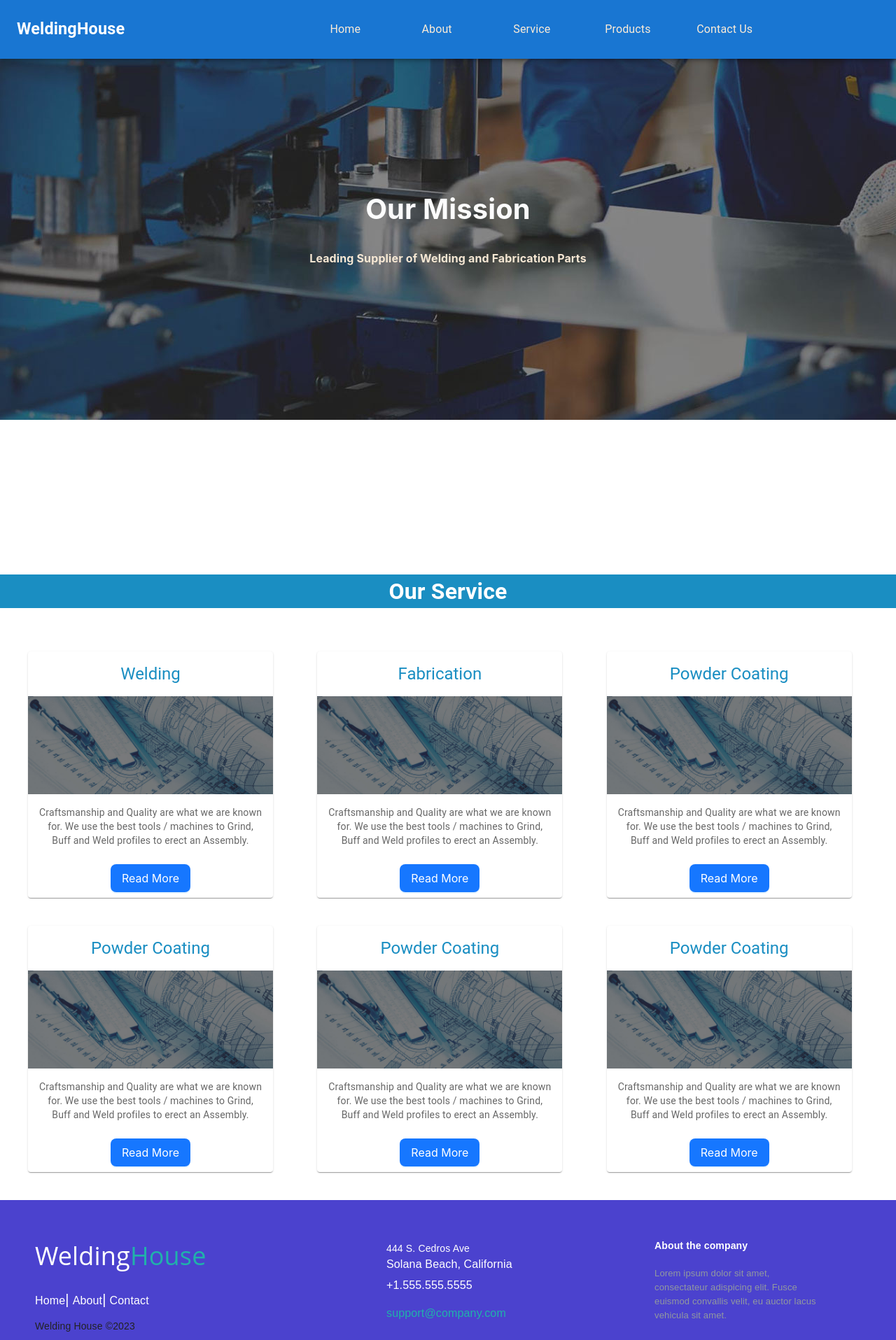
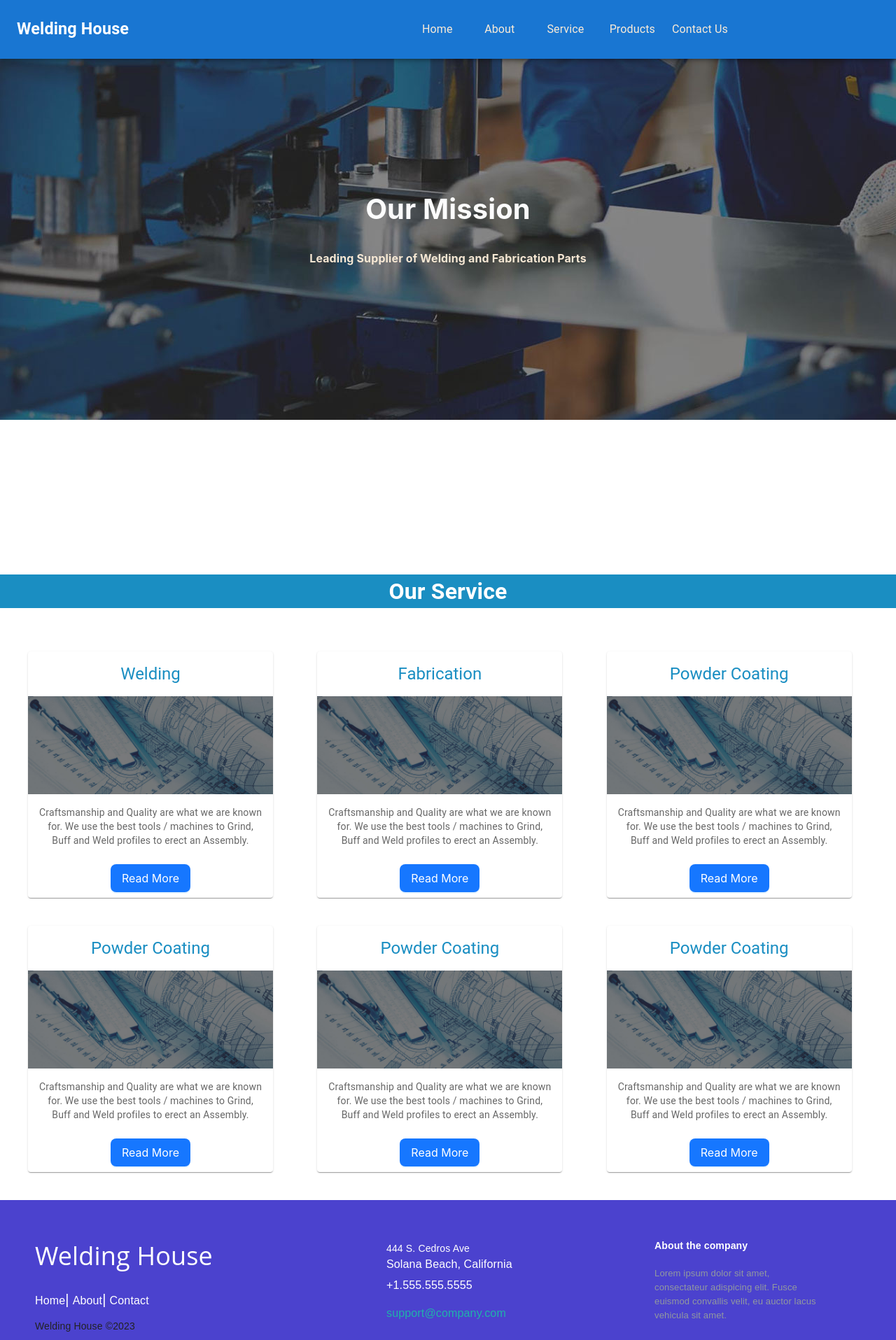
Before and after one commit to RstTiwari/moderWebsite, a React (Create React App) app: page / in a window 1280 px wide. Shown: the top 1915 px of the page at 70% size. Built offline with nearby package versions, Linux system fonts and the light colour scheme.

Commit message:
added new Logo

```diff
--- a/src/Component/Footer.js
+++ b/src/Component/Footer.js
@@ -8,7 +8,7 @@ const Footer = () => {
             <footer className="footer-distributed">
                 <div className="footer-left">
                     <h3>
-                        Welding<span>House</span>
+                        Welding House
                     </h3>
 
                     <p className="footer-links">
--- a/src/Component/Navbar.jsx
+++ b/src/Component/Navbar.jsx
@@ -99,12 +99,10 @@ const Navbar = () => {
                         sx={{
                             flexGrow: 0.7,
                             display: { xs: "block", sm: "block" },
-                            font:"font: normal 36px 'Open Sans';"
                         }}
                     >
-                        {" "}
                         <h3>
-                            Welding<span>House</span>
+                            Welding House
                         </h3>
                     </Typography>
                     <Box
@@ -116,7 +114,7 @@ const Navbar = () => {
                             },
                         }}
                     >
-                        <Row align={"center"} gutter={100}>
+                        <Row align={"center"} gutter={50}>
                             <Col span={4}>
                                 <Link to={"/"}>
                                     <Typography>Home</Typography>
```
